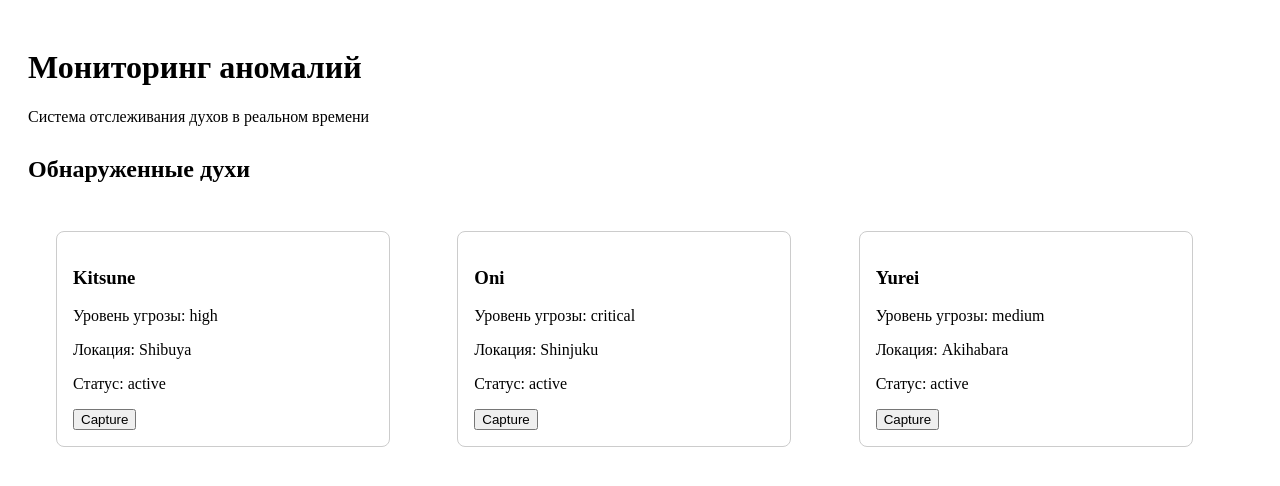
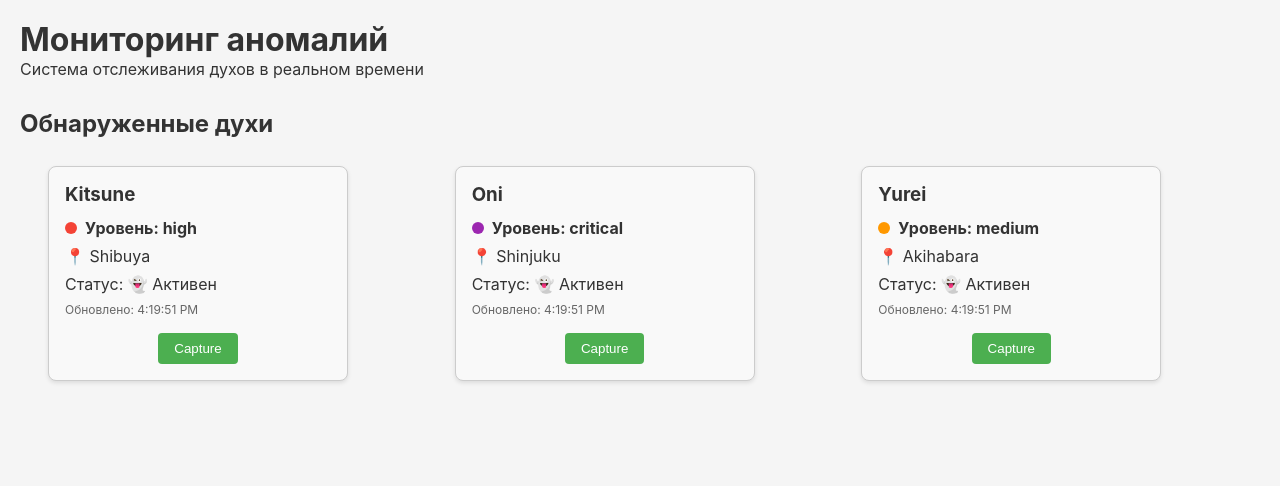
Before and after one commit to BMD63/Jujutsu-Dashboard, a Next.js app: page /monitoring in a window 1280 px wide. Shown: the top 486 px of the page. Built offline with nearby package versions, Linux system fonts and the light colour scheme.

Commit message:
feat: add capture spirit feature with optimistic updates

```diff
--- a/package.json
+++ b/package.json
@@ -14,6 +14,7 @@
     "react": "18.2.0",
     "react-dom": "18.2.0",
     "react-hot-toast": "2.4.1",
+    "sass": "1.69.5",
     "zod": "3.22.4"
   },
   "devDependencies": {
--- /dev/null
+++ b/src/app/components/Toaster.tsx
@@ -0,0 +1,24 @@
+'use client';
+
+import { Toaster } from 'react-hot-toast';
+
+export function ToastProvider() {
+  return (
+    <Toaster
+      position="top-right"
+      toastOptions={{
+        duration: 4000,
+        style: {
+          background: '#363636',
+          color: '#fff',
+        },
+        success: {
+          duration: 3000,
+        },
+        error: {
+          duration: 5000,
+        },
+      }}
+    />
+  );
+}
--- /dev/null
+++ b/src/app/globals.css
@@ -0,0 +1,34 @@
+/* Reset and base styles */
+* {
+  margin: 0;
+  padding: 0;
+  box-sizing: border-box;
+}
+
+body {
+  font-family: -apple-system, BlinkMacSystemFont, 'Segoe UI', Roboto, Oxygen, Ubuntu, Cantarell, sans-serif;
+  background-color: #f5f5f5;
+  color: #333;
+}
+
+main {
+  min-height: 100vh;
+  padding: 20px;
+}
+
+/* Utility classes */
+.container {
+  max-width: 1200px;
+  margin: 0 auto;
+  padding: 0 20px;
+}
+
+/* Global link styles */
+a {
+  color: #0070f3;
+  text-decoration: none;
+}
+
+a:hover {
+  text-decoration: underline;
+}
--- a/src/app/layout.tsx
+++ b/src/app/layout.tsx
@@ -1,4 +1,6 @@
 import { Providers } from './providers';
+import { ToastProvider } from './components/Toaster';
+import './globals.css';
 
 export default function RootLayout({
   children,
@@ -9,7 +11,8 @@ export default function RootLayout({
     <html lang="ru">
       <body>
         <Providers>
-          <main>{children}</main>
+          {children}
+          <ToastProvider />
         </Providers>
       </body>
     </html>
--- /dev/null
+++ b/src/entities/spirit/ui/SpiritCard/SpiritCard.module.scss
@@ -0,0 +1,63 @@
+.card {
+  border: 1px solid #ccc;
+  border-radius: 8px;
+  padding: 16px;
+  margin: 8px;
+  max-width: 300px;
+  background-color: #f9f9f9;
+  box-shadow: 0 2px 4px rgba(0, 0, 0, 0.1);
+}
+
+.title {
+  margin: 0 0 12px 0;
+  color: #333;
+}
+
+.threatLevel {
+  display: flex;
+  align-items: center;
+  margin: 8px 0;
+}
+
+.threatDot {
+  width: 12px;
+  height: 12px;
+  border-radius: 50%;
+  margin-right: 8px;
+
+  &.low {
+    background-color: #4CAF50;
+  }
+
+  &.medium {
+    background-color: #FF9800;
+  }
+
+  &.high {
+    background-color: #F44336;
+  }
+
+  &.critical {
+    background-color: #9C27B0;
+  }
+}
+
+.threatLabel {
+  font-weight: bold;
+}
+
+.info {
+  margin: 8px 0;
+}
+
+.timestamp {
+  margin: 8px 0;
+  font-size: 12px;
+  color: #666;
+}
+
+.buttonContainer {
+  margin-top: 16px;
+  display: flex;
+  justify-content: center;
+}
--- a/src/entities/spirit/ui/SpiritCard/SpiritCard.tsx
+++ b/src/entities/spirit/ui/SpiritCard/SpiritCard.tsx
@@ -1,23 +1,40 @@
 import { Spirit } from '@/shared/api/schemas/spirit';
+import { CaptureButton } from '@/features/capture-spirit/ui/CaptureButton';
+import styles from './SpiritCard.module.scss';
 
 interface SpiritCardProps {
   spirit: Spirit;
 }
 
 export const SpiritCard = ({ spirit }: SpiritCardProps) => {
+  const statusText = {
+    active: '👻 Активен',
+    capturing: '🔄 Захватывается',
+    captured: '🎯 Пойман',
+  };
+
   return (
-    <div style={{
-      border: '1px solid #ccc',
-      borderRadius: '8px',
-      padding: '16px',
-      margin: '8px',
-      maxWidth: '300px'
-    }}>
-      <h3>{spirit.name}</h3>
-      <p>Уровень угрозы: {spirit.threatLevel}</p>
-      <p>Локация: {spirit.location}</p>
-      <p>Статус: {spirit.status}</p>
-      <button>Capture</button>
+    <div className={styles.card}>
+      <h3 className={styles.title}>{spirit.name}</h3>
+
+      <div className={styles.threatLevel}>
+        <div className={`${styles.threatDot} ${styles[spirit.threatLevel]}`} />
+        <span className={styles.threatLabel}>Уровень: {spirit.threatLevel}</span>
+      </div>
+
+      <p className={styles.info}>📍 {spirit.location}</p>
+      <p className={styles.info}>Статус: {statusText[spirit.status]}</p>
+      <p className={styles.timestamp}>
+        Обновлено: {new Date(spirit.lastUpdated).toLocaleTimeString()}
+      </p>
+
+      <div className={styles.buttonContainer}>
+        <CaptureButton
+          spiritId={spirit.id}
+          spiritName={spirit.name}
+          isCaptured={spirit.status === 'captured'}
+        />
+      </div>
     </div>
   );
 };
--- /dev/null
+++ b/src/features/capture-spirit/api/useCaptureSpirit.ts
@@ -0,0 +1,62 @@
+import { useMutation, useQueryClient } from '@tanstack/react-query';
+import { Spirit } from '@/shared/api/schemas/spirit';
+
+const captureSpirit = async (spiritId: string): Promise<{ success: boolean; message: string; spirit?: Spirit }> => {
+  const response = await fetch(`/api/spirits/${spiritId}/capture`, {
+    method: 'POST',
+    headers: { 'Content-Type': 'application/json' },
+    body: JSON.stringify({ spiritId }),
+  });
+
+  if (!response.ok) {
+    throw new Error(`Capture failed: ${response.statusText}`);
+  }
+
+  return response.json();
+};
+
+export const useCaptureSpirit = () => {
+  const queryClient = useQueryClient();
+
+  return useMutation({
+    mutationFn: captureSpirit,
+
+    // OPTIMISTIC UPDATE
+    onMutate: async (spiritId) => {
+      await queryClient.cancelQueries({ queryKey: ['spirits'] });
+
+      const previousSpirits = queryClient.getQueryData<Spirit[]>(['spirits']);
+
+      queryClient.setQueryData<Spirit[]>(['spirits'], (old) =>
+        old?.map(spirit =>
+          spirit.id === spiritId
+            ? { ...spirit, status: 'capturing' as const }
+            : spirit
+        ) || []
+      );
+
+      return { previousSpirits };
+    },
+
+    onError: (err, spiritId, context) => {
+      if (context?.previousSpirits) {
+        queryClient.setQueryData(['spirits'], context.previousSpirits);
+      }
+      console.error('Capture failed:', err);
+    },
+
+    onSuccess: (data, spiritId) => {
+      if (data.success && data.spirit) {
+        queryClient.setQueryData<Spirit[]>(['spirits'], (old) =>
+          old?.map(spirit =>
+            spirit.id === spiritId ? data.spirit! : spirit
+          ) || []
+        );
+      }
+    },
+
+    onSettled: () => {
+      queryClient.invalidateQueries({ queryKey: ['spirits'] });
+    },
+  });
+};
--- /dev/null
+++ b/src/features/capture-spirit/ui/CaptureButton.module.scss
@@ -0,0 +1,27 @@
+.button {
+  background-color: #4CAF50;
+  color: white;
+  padding: 8px 16px;
+  border: none;
+  border-radius: 4px;
+  cursor: pointer;
+
+  &:hover:not(:disabled) {
+    background-color: #45a049;
+  }
+
+  &:disabled {
+    opacity: 0.7;
+    cursor: not-allowed;
+  }
+}
+
+.capturedButton {
+  opacity: 0.5;
+  cursor: not-allowed;
+}
+
+.pending {
+  cursor: wait;
+  opacity: 0.7;
+}
--- /dev/null
+++ b/src/features/capture-spirit/ui/CaptureButton.tsx
@@ -0,0 +1,48 @@
+'use client';
+
+import { useCaptureSpirit } from '../api/useCaptureSpirit';
+import { toast } from 'react-hot-toast';
+import styles from './CaptureButton.module.scss';
+
+interface CaptureButtonProps {
+  spiritId: string;
+  spiritName: string;
+  isCaptured?: boolean;
+}
+
+export const CaptureButton = ({ spiritId, spiritName, isCaptured = false }: CaptureButtonProps) => {
+  const captureMutation = useCaptureSpirit();
+
+  const handleCapture = () => {
+    captureMutation.mutate(spiritId, {
+      onSuccess: (data) => {
+        if (data.success) {
+          toast.success(`Дух "${spiritName}" успешно пойман!`);
+        } else {
+          toast.error(data.message || 'Ошибка захвата');
+        }
+      },
+      onError: (error) => {
+        toast.error(`Ошибка: ${error.message}`);
+      },
+    });
+  };
+
+  if (isCaptured) {
+    return (
+      <button disabled className={`${styles.button} ${styles.capturedButton}`}>
+        🎯 Пойман
+      </button>
+    );
+  }
+
+  return (
+    <button
+      onClick={handleCapture}
+      disabled={captureMutation.isPending}
+      className={`${styles.button} ${captureMutation.isPending ? styles.pending : ''}`}
+    >
+      {captureMutation.isPending ? 'Захватываем...' : 'Capture'}
+    </button>
+  );
+};
```
Also changed, not shown: 1 other file (tests, documents, lock files or other folders).
